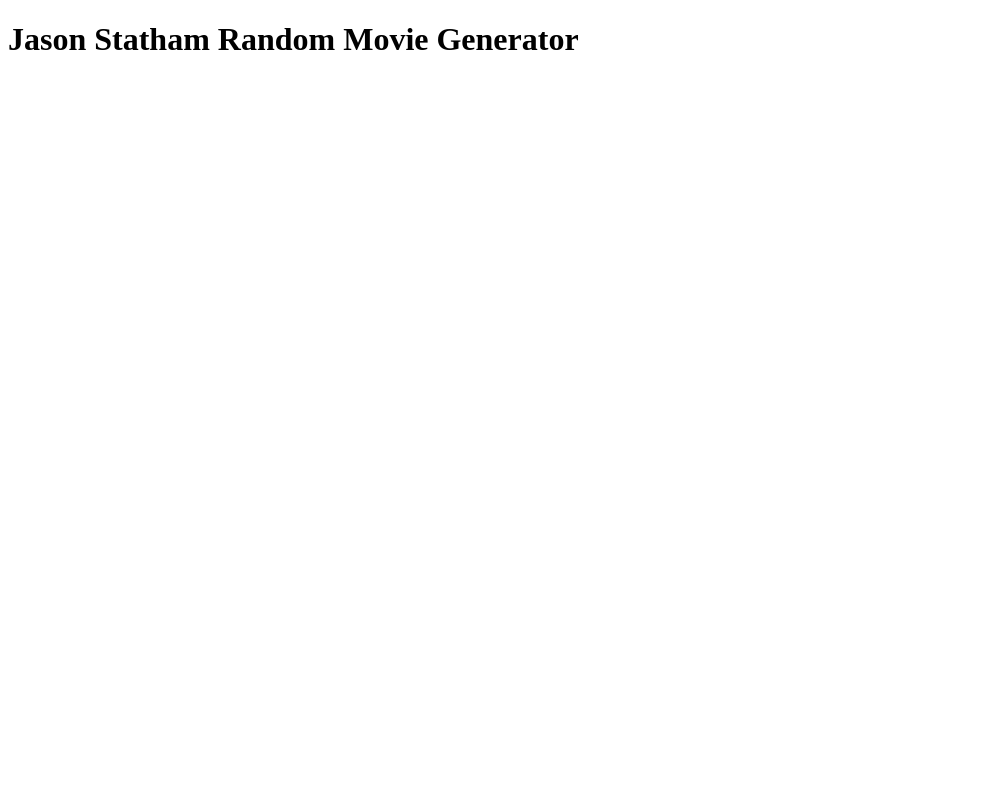
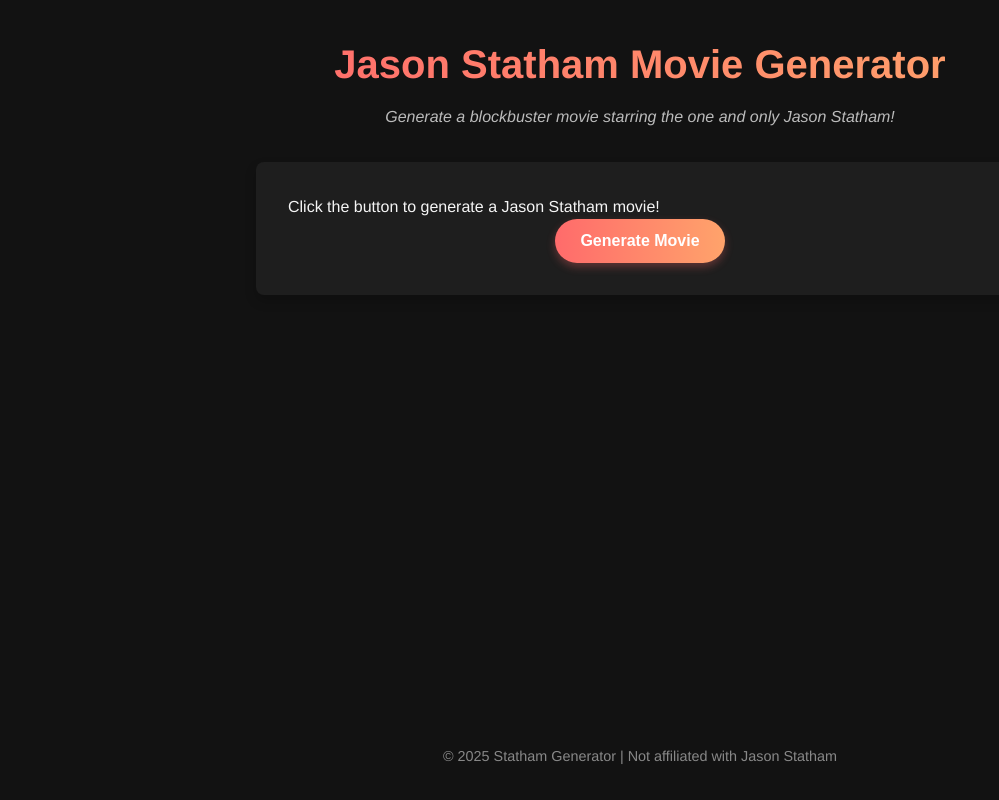
Before and after one commit to jdfalk/Statham-generator, a React (Vite) app: page / in a window 1280 px wide. Shown: the whole page, without its empty margins (0-999 px from the left). Built offline with nearby package versions, Linux system fonts and the light colour scheme.

Commit message:
Add App.css for styling and refactor App component structure
Signed-off-by: Johnathan Falk <johnathan.falk@gmail.com>

```diff
--- /dev/null
+++ b/src/App.css
@@ -0,0 +1,119 @@
+/* General styling */
+* {
+  box-sizing: border-box;
+  margin: 0;
+  padding: 0;
+}
+
+body {
+  font-family: 'Helvetica Neue', Arial, sans-serif;
+  line-height: 1.6;
+  background-color: #121212;
+  color: #f5f5f5;
+}
+
+.app {
+  max-width: 800px;
+  margin: 0 auto;
+  padding: 2rem 1rem;
+  min-height: 100vh;
+  display: flex;
+  flex-direction: column;
+}
+
+/* Header styling */
+header {
+  text-align: center;
+  margin-bottom: 2rem;
+}
+
+header h1 {
+  font-size: 2.5rem;
+  background: linear-gradient(90deg, #ff6b6b, #ffa36b);
+  background-clip: text;
+  -webkit-background-clip: text;
+  -webkit-text-fill-color: transparent;
+  margin-bottom: 0.5rem;
+}
+
+.tagline {
+  font-style: italic;
+  color: #bbbbbb;
+}
+
+/* Main content styling */
+main {
+  flex: 1;
+}
+
+/* Movie plot component styling */
+.movie-plot {
+  background-color: #1e1e1e;
+  border-radius: 8px;
+  padding: 2rem;
+  box-shadow: 0 6px 12px rgba(0,0,0,0.2);
+  margin-bottom: 2rem;
+}
+
+.plot-container {
+  margin-bottom: 2rem;
+}
+
+.plot-container h2 {
+  margin-bottom: 1rem;
+  color: #ff6b6b;
+  font-size: 1.8rem;
+}
+
+.plot-container p {
+  margin-bottom: 1rem;
+  line-height: 1.7;
+}
+
+.plot-container strong {
+  color: #ffa36b;
+  font-weight: 600;
+}
+
+.generate-btn {
+  background: linear-gradient(90deg, #ff6b6b, #ffa36b);
+  border: none;
+  color: white;
+  padding: 0.8rem 1.6rem;
+  font-size: 1rem;
+  font-weight: bold;
+  border-radius: 30px;
+  cursor: pointer;
+  transition: all 0.3s ease;
+  box-shadow: 0 4px 8px rgba(255, 107, 107, 0.3);
+  margin: 0 auto;
+  display: block;
+}
+
+.generate-btn:hover {
+  transform: translateY(-2px);
+  box-shadow: 0 6px 12px rgba(255, 107, 107, 0.5);
+}
+
+.generate-btn:active {
+  transform: translateY(1px);
+}
+
+/* Footer styling */
+footer {
+  margin-top: 2rem;
+  text-align: center;
+  font-size: 0.9rem;
+  color: #888888;
+}
+
+/* Responsive design */
+@media (max-width: 600px) {
+  header h1 {
+    font-size: 2rem;
+  }
+
+  .movie-plot {
+    padding: 1.5rem;
+  }
+}
--- a/src/App.jsx
+++ b/src/App.jsx
@@ -1,9 +1,22 @@
 import React from 'react';
+import MoviePlot from './components/MoviePlot.jsx';
+import './App.css';
 
 function App() {
   return (
-    <div>
-      <h1>Jason Statham Random Movie Generator</h1>
+    <div className="app">
+      <header>
+        <h1>Jason Statham Movie Generator</h1>
+        <p className="tagline">Generate a blockbuster movie starring the one and only Jason Statham!</p>
+      </header>
+
+      <main>
+        <MoviePlot />
+      </main>
+
+      <footer>
+        <p>© {new Date().getFullYear()} Statham Generator | Not affiliated with Jason Statham</p>
+      </footer>
     </div>
   );
 }
```
Also changed, not shown: src/App.js (deleted, +0 -11 lines).
